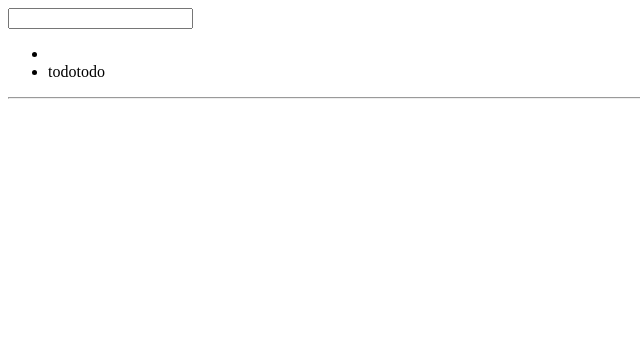
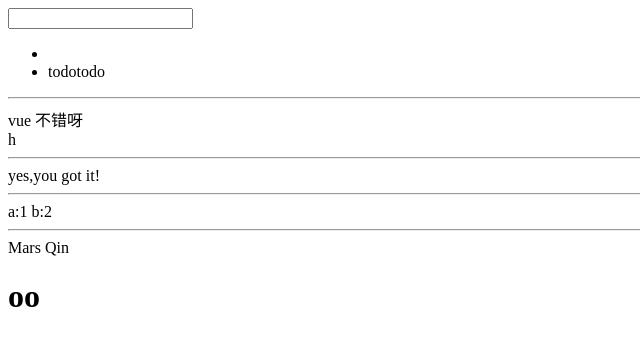
Before and after one commit to marsqinht/vue, a plain HTML site: page src/vue-compre.html in a window 1280 px wide. Shown: the whole page, without its empty margins (0-640 px from the left). Drawn offline with Linux system fonts and the light colour scheme.

Commit message:
Vue 基础语法

```diff
--- a/src/vue-compre.html
+++ b/src/vue-compre.html
@@ -16,7 +16,27 @@
 	</div>
 	<hr>
 	<div id="app">
-		<div v-if='hello'>{{msg}}</div>
+		<!-- <div v-if='hello'>{{msg}}</div> -->
+		<div v-if='hello'>{{*msg}}</div>
+		<div id="list-{{msg}}">{{{msg?'h':'o'}}}</div>
+	</div>
+	<hr>
+	<div id="app2" @click='doit'>
+		<div>{{ok?ok.ko:'s'}}</div>
+	</div>
+	<hr>
+	<div id="app3">
+		<div>
+			a:{{a}}  b:{{b}}
+		</div>
+	</div>
+	<hr>
+	<div id="app4" :class=['bbb']>
+		<div>
+		{{full}}
+		</div>
+		<h1 v-if='is'>ok</h1>
+		<h1 v-else>oo</h1>
 	</div>
 </body>
 <script type="text/javascript" src="../js/vue.js"></script>
@@ -45,9 +65,52 @@
 	var a = new Vue({
 		el:'#app',
 		data:{
-			hello:false,
+			hello:true,
 			msg:'vue 不错呀'
 		}
 	})
+
+	var b = new Vue({
+		el:'#app2',
+		data:{
+			ok:{
+				ko:'yes,you got it!'
+			}
+		},
+		methods:{
+			doit:function(){
+				alert(1);
+			}
+		}
+	})
+
+	var c = new Vue({
+		el:'#app3',
+		data:{
+			a:1
+		},
+		computed:{
+			b:function(){
+				console.log(this)
+				return this.a+1;
+			}
+		}
+	})
+
+	var name1 = new Vue({
+		el:'#app4',
+		data:{
+			f:'Mars',
+			l:'Qin',
+			full:'Mars Qin',
+			is:false
+		}
+	})
+	name1.$watch('f',function(val){
+		this.full = val + ' ' + this.l;
+	})
+	name1.$watch('l',function(val){
+		this.full = this.f+' '+val;
+	})
 </script>
 </html>
```
